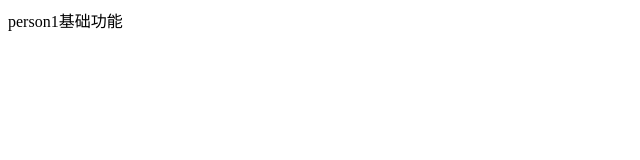
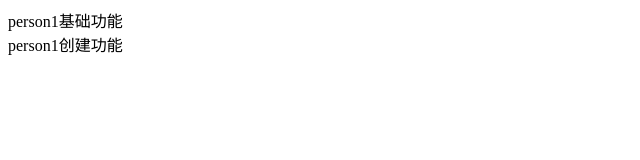
Before and after one commit to youjingkun/myFirst, a plain HTML site: page index.html in a window 1280 px wide. Shown: the whole page, without its empty margins (0-640 px from the left). Drawn offline with Linux system fonts and the light colour scheme.

Commit message:
person1创建功能

```diff
--- a/index.html
+++ b/index.html
@@ -8,5 +8,6 @@
 </head>
 <body>
   <div>person1基础功能</div>
+  <div>person1创建功能</div>
 </body>
 </html>
```
